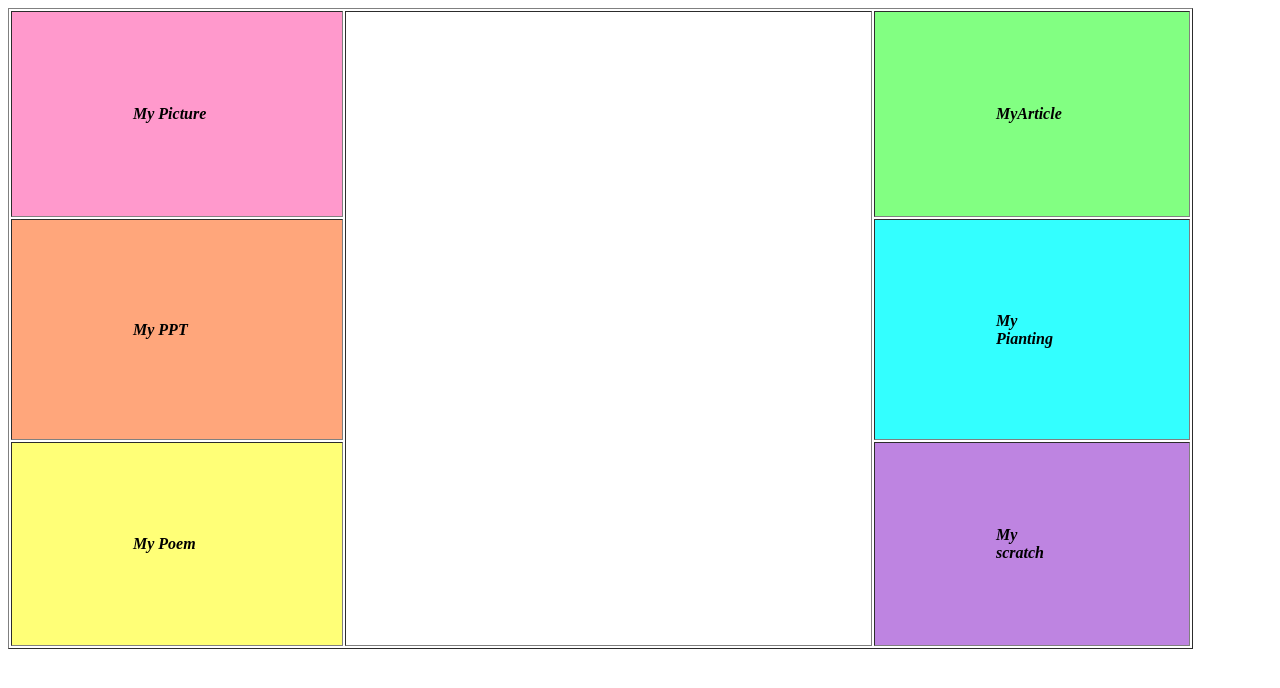
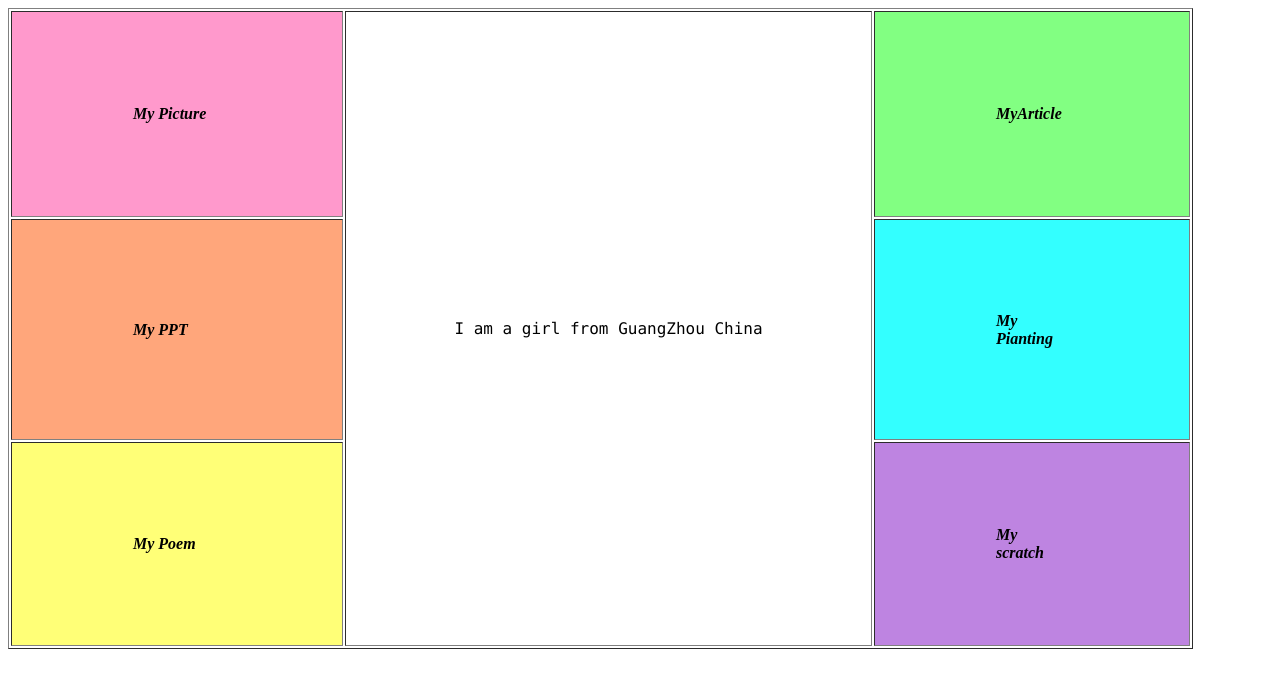
Before and after one commit to tinwtin/tinwtin, a plain HTML site: page index.html in a window 1280 px wide. Drawn offline with Linux system fonts and the light colour scheme.

Commit message:
Update title

```diff
--- a/index.html
+++ b/index.html
@@ -2,7 +2,13 @@
 <html xmlns="http://www.w3.org/1999/xhtml">
 <head>
 <meta http-equiv="Content-Type" content="text/html; charset=utf-8" />
-<title>无标题文档</title>
+<title>TinTin's Home</title>
+<style type="text/css">
+.style1 {
+	font-family: "Lucida Console", Monaco, monospace;
+	text-align: center;
+}
+</style>
 </head>
 
 <body>
@@ -15,7 +21,7 @@
         </blockquote>
       </blockquote>
     </blockquote></td>
-    <td width="523" rowspan="3">&nbsp;</td>
+    <td width="523" rowspan="3" class="style1">I am a girl from GuangZhou China</td>
     <td width="312" bgcolor="#82FF82"><blockquote>
       <blockquote>
         <blockquote>
```
